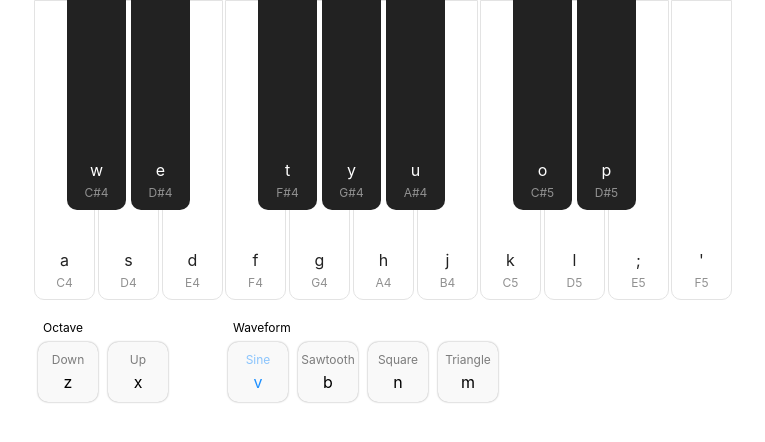
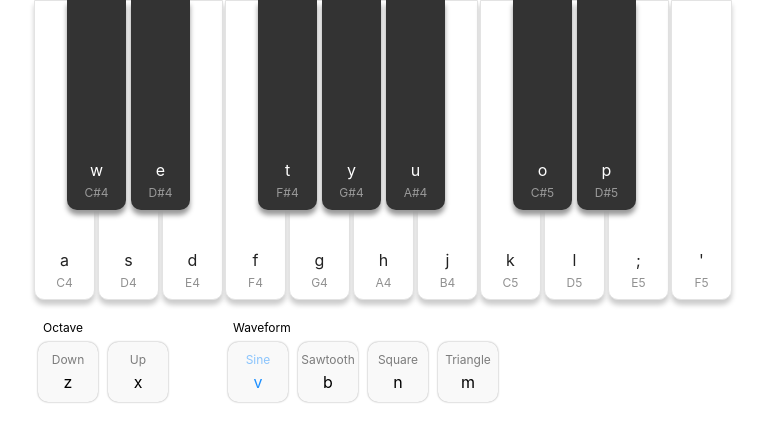
Before and after one commit to halfmanhalfdonut/js-synth, a React (Create React App) app: page / in a window 1280 px wide. Shown: the top 442 px of the page, without its empty margins (257-1022 px from the left). Built offline with nearby package versions, Linux system fonts and the light colour scheme.

Commit message:
Update src/components/Key/Key.js, src/components/Keyboard/Keyboard.css files

```diff
--- a/src/components/Key/Key.js
+++ b/src/components/Key/Key.js
@@ -57,7 +57,7 @@ export default class Key extends Component {
 
   getClassName() {
     let keyType = this.props.note.indexOf('#') > -1 ? 'key-black' : 'key-white';
-    return keyType += ` key ${KEY_INDICES[this.props.index]}`;
+    return `${keyType} key ${KEY_INDICES[this.props.index]} ${this.state.isPlaying ? 'key-pressed' : '' }`;
   }
 
   render() {
--- a/src/components/Keyboard/Keyboard.css
+++ b/src/components/Keyboard/Keyboard.css
@@ -32,16 +32,26 @@
   background-color: white;
   padding-bottom: 10px;
   margin: 0 1px;
+  box-shadow: 0 5px 5px #ccc;
 }
 
 .key-black {
   justify-content: center;
   position: relative;
   height: 70%;
-  background-color: #222;
+  background-color: #333;
   color: white;
   width: 8%;
   margin: 0 -29px;
+  box-shadow: 0 5px 5px #999;
+}
+
+.key-white.key-pressed {
+  box-shadow: inset 5px 0 5px #ccc;
+}
+
+.key-black.key-pressed {
+  box-shadow: inset 5px 0 5px #111;
 }
 
 .note-name {
```
